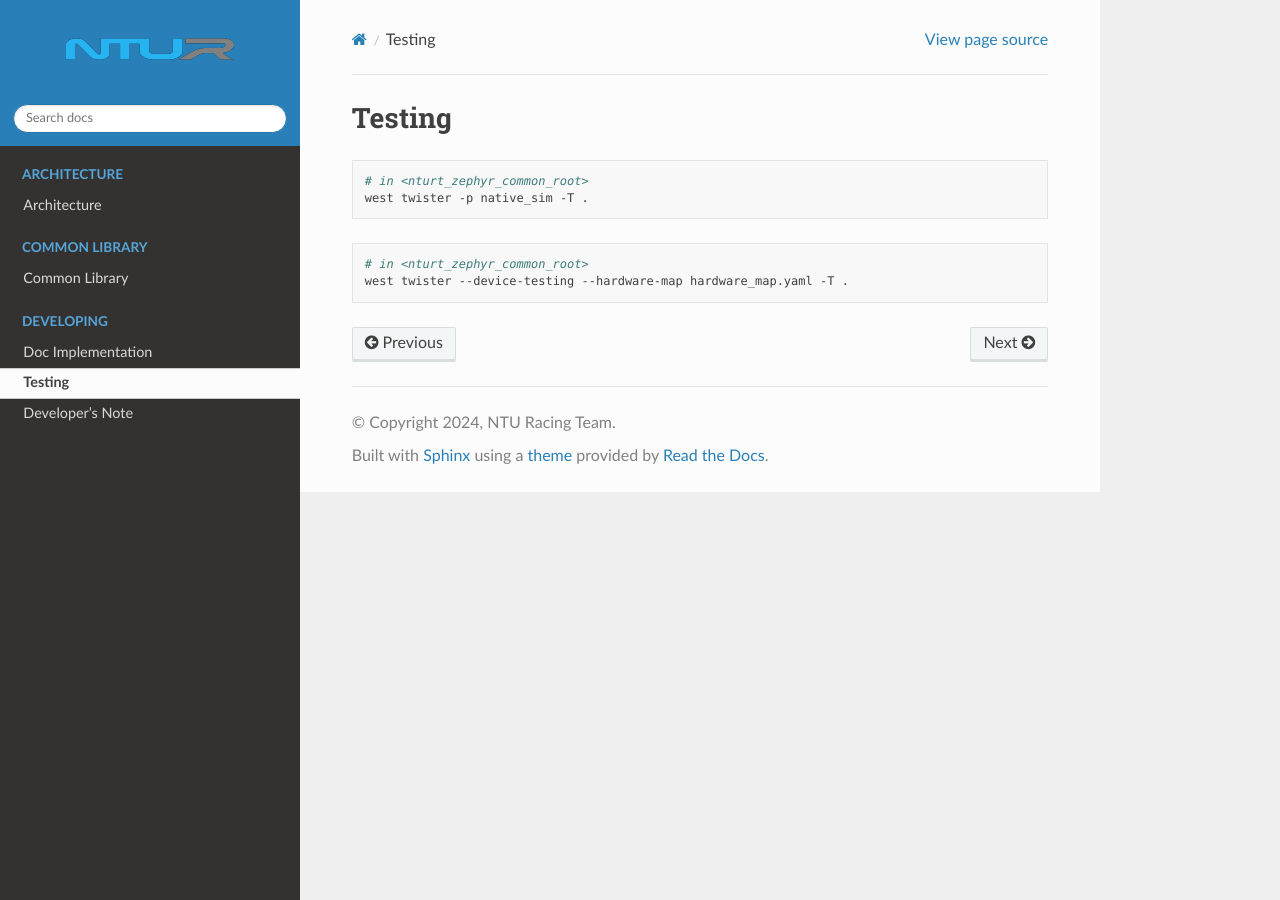
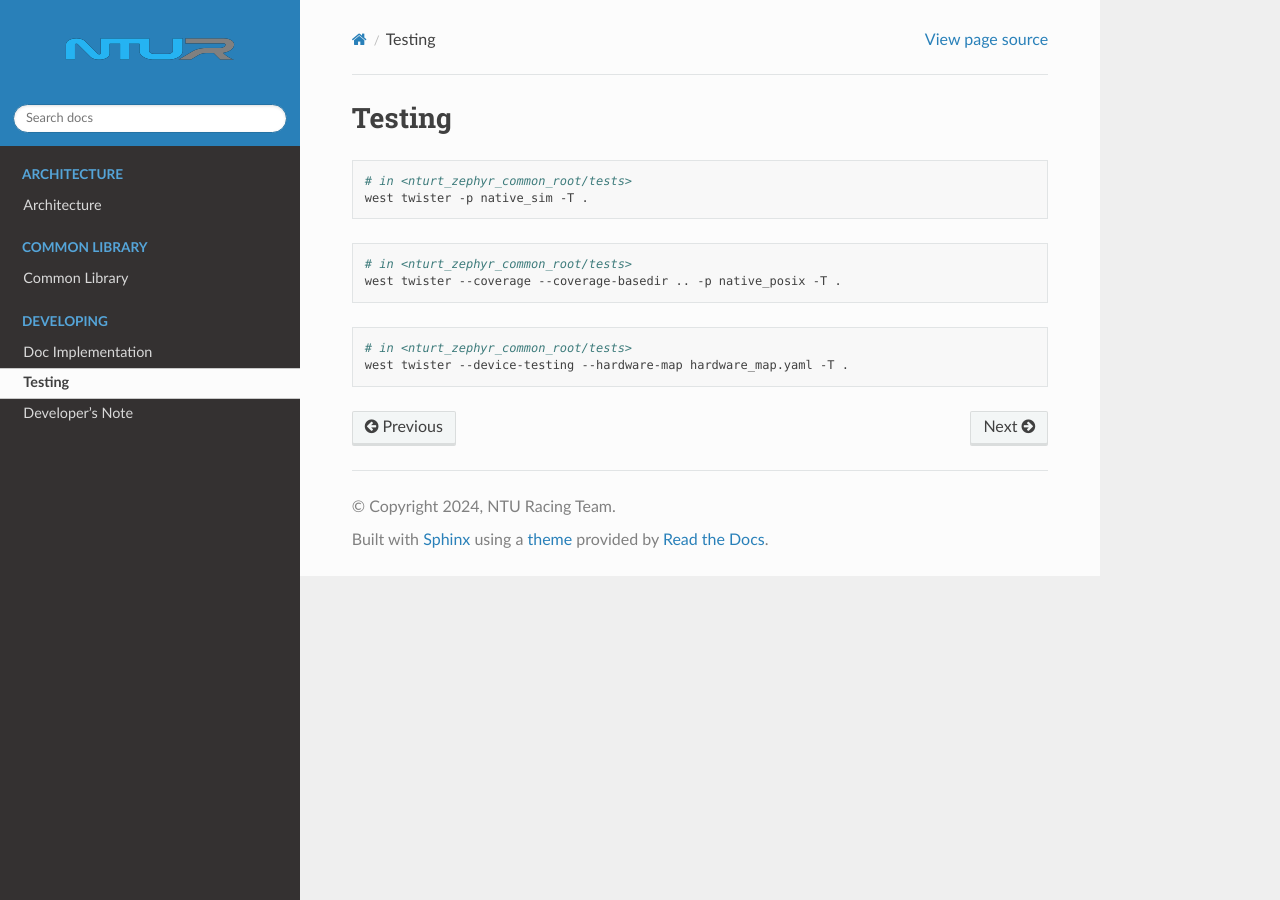
Before and after one commit to NTURacingTeam/nturt_zephyr_common, a Sphinx documentation site: the page built from doc/test.rst, in a window 1280 px wide. Built offline with Sphinx 7.4.7 and the Read the Docs theme 3.1.0, drawn with Linux system fonts in a browser that asks for light colours.

Commit message:
minor updates

```diff
--- a/doc/test.rst
+++ b/doc/test.rst
@@ -6,10 +6,15 @@ Testing
 
 .. code-block:: bash
 
-   # in <nturt_zephyr_common_root>
+   # in <nturt_zephyr_common_root/tests>
    west twister -p native_sim -T .
 
 .. code-block:: bash
 
-   # in <nturt_zephyr_common_root>
+   # in <nturt_zephyr_common_root/tests>
+   west twister --coverage --coverage-basedir .. -p native_posix -T .
+
+.. code-block:: bash
+
+   # in <nturt_zephyr_common_root/tests>
    west twister --device-testing --hardware-map hardware_map.yaml -T .
```
Also changed, not shown: 3 other files.
